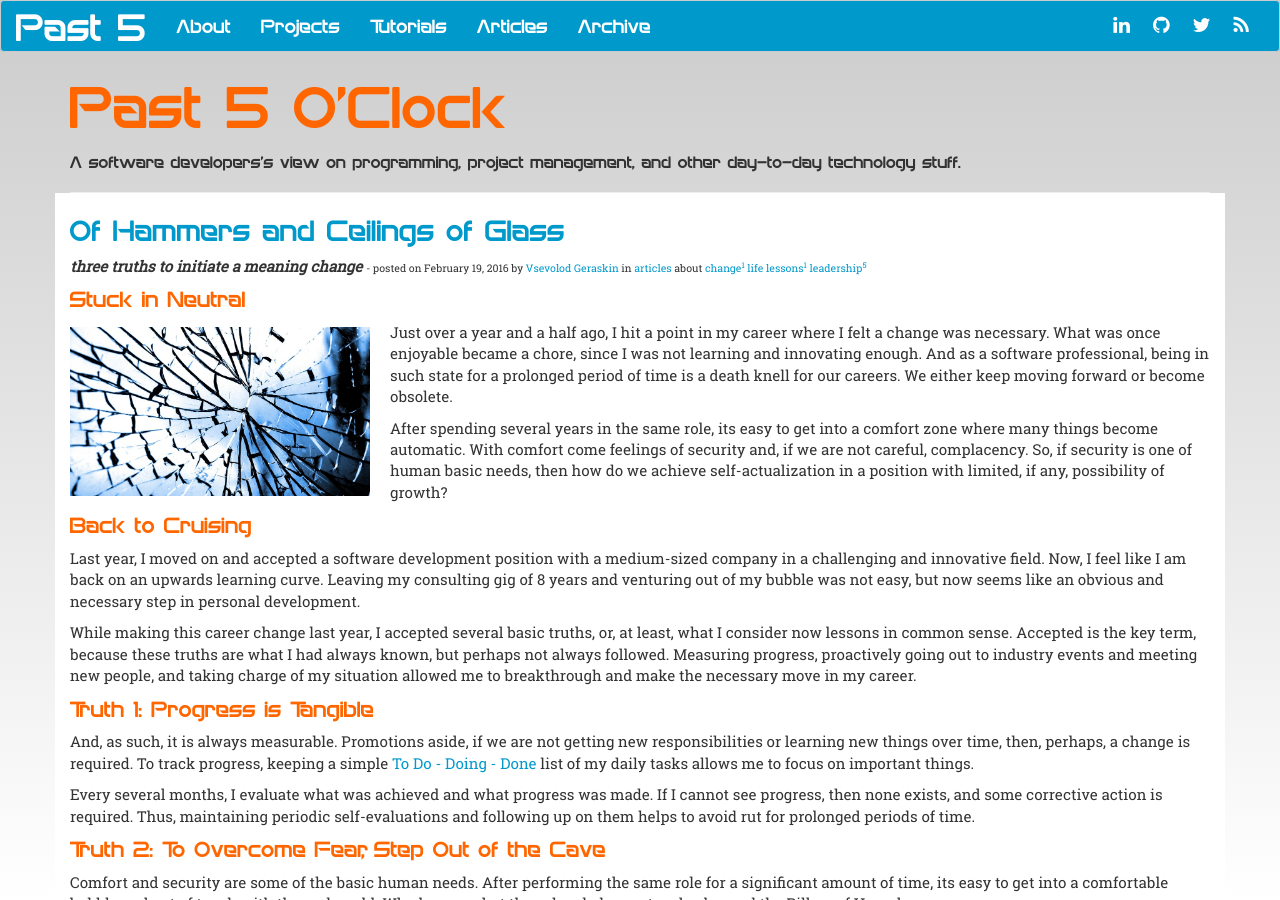
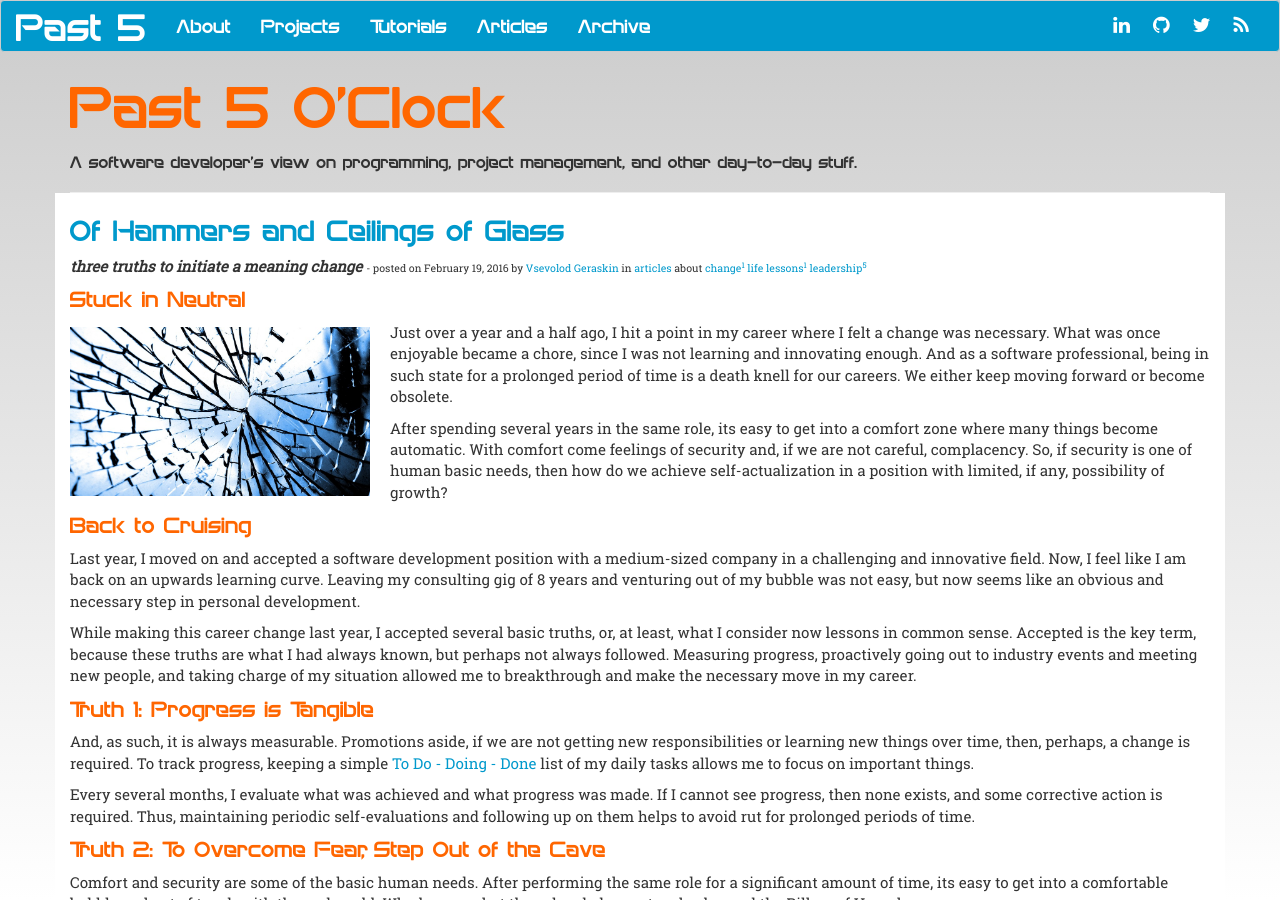
Before and after one commit to past5/past5.github.io, a Jekyll site: the page built from index.html, in a window 1280 px wide and 900 px high. Built offline with Jekyll 4.4.1, drawn with Linux system fonts in a browser that asks for light colours; nearby versions of some CDN libraries.

Commit message:
subtitle edit

```diff
--- a/index.html
+++ b/index.html
@@ -2,7 +2,7 @@
 layout: page
 title: Blog
 header: Past 5 O'Clock
-tagline: "A software developers's view on programming, project management, and other day-to-day technology stuff."
+tagline: "A software developer's view on programming, project management, and other day-to-day stuff."
 group: blog
 ---
 {% include JB/setup %}
```
